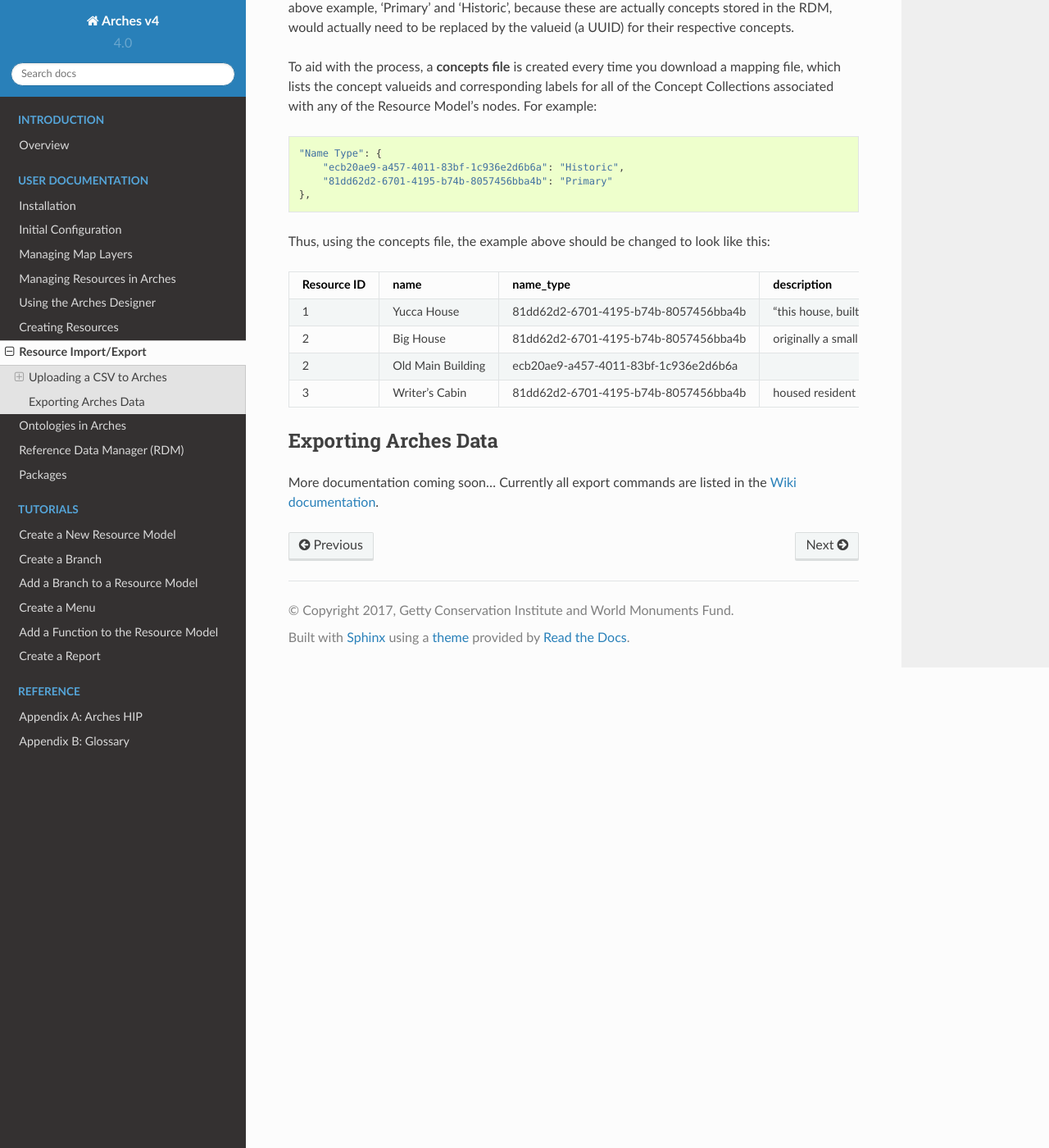
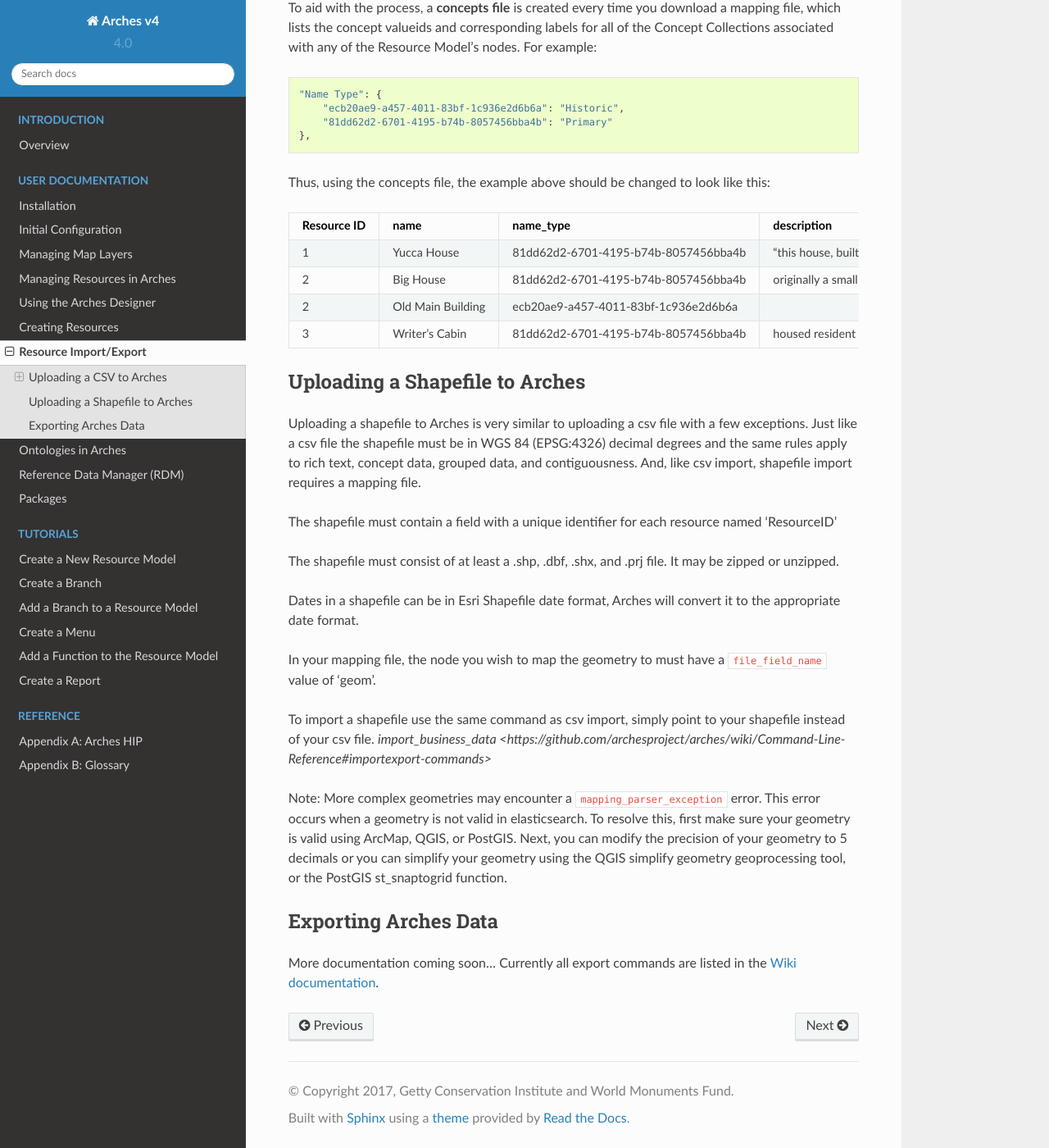
Before and after one commit to archesproject/arches-docs, a Sphinx documentation site: the page built from docs/import-export.txt, in a window 1280 px wide and 1400 px high, scrolled down 4548 px. Shown: the whole window at 82% size. Built offline with Sphinx 7.4.7 and the Read the Docs theme 2.0.0, drawn with Linux system fonts in a browser that asks for light colours; some of the changed text lies outside the part shown.

Commit message:
Add documentation for importing a shapefile, re #1543

```diff
--- a/docs/import-export.txt
+++ b/docs/import-export.txt
@@ -9,7 +9,7 @@
 
 To do a bulk import of resources to your Arches database, you must create a correctly formatted CSV (comma-separated values) file. We recommend MS Excel or Open Office for this task. More advanced users will likely find a custom scripting effort to be worthwhile.
 
-The CSV upload is also the best way to upload an ESRI Shapefile to Arches. Using mapping software like QGIS you will be able to save the shapefile as a CSV. Make sure that any geometry values are stored as `"well-known text" (WKT) <https://en.wikipedia.org/wiki/Well-known_text>`_, and that all coordinates are stored as WGS 84 (EPSG:4326) decimal degrees.
+To upload a shapefile see Uploading a Shapefile to Arches below.
 
 All values containing commas must be quoted so the value is not misinterpreted by the importer as multiple csv columns. This includes strings, concept-lists, and multi-geoms.
 
@@ -179,6 +179,24 @@
 | 3           | Writer's Cabin           | 81dd62d2-6701-4195-b74b-8057456bba4b | housed resident authors   |
 +-------------+--------------------------+--------------------------------------+---------------------------+
 
+
+Uploading a Shapefile to Arches
+-------------------------
+
+Uploading a shapefile to Arches is very similar to uploading a csv file with a few exceptions. Just like a csv file the shapefile must be in WGS 84 (EPSG:4326) decimal degrees and the same rules apply to rich text, concept data, grouped data, and contiguousness. And, like csv import, shapefile import requires a mapping file.
+
+The shapefile must contain a field with a unique identifier for each resource named 'ResourceID'
+
+The shapefile must consist of at least a .shp, .dbf, .shx, and .prj file. It may be zipped or unzipped.
+
+Dates in a shapefile can be in Esri Shapefile date format, Arches will convert it to the appropriate date format.
+
+In your mapping file, the node you wish to map the geometry to must have a ``file_field_name`` value of 'geom'.
+
+To import a shapefile use the same command as csv import, simply point to your shapefile instead of your csv file. `import_business_data <https://github.com/archesproject/arches/wiki/Command-Line-Reference#importexport-commands>`
+
+Note: More complex geometries may encounter a ``mapping_parser_exception`` error. This error occurs when a geometry is not valid in elasticsearch. To resolve this, first make sure your geometry is valid using ArcMap, QGIS, or PostGIS. Next, you can modify the precision of your geometry to 5 decimals or you can simplify your geometry using the QGIS simplify geometry geoprocessing tool, or the PostGIS st_snaptogrid function.
+
 Exporting Arches Data
 ---------------------
 
```
